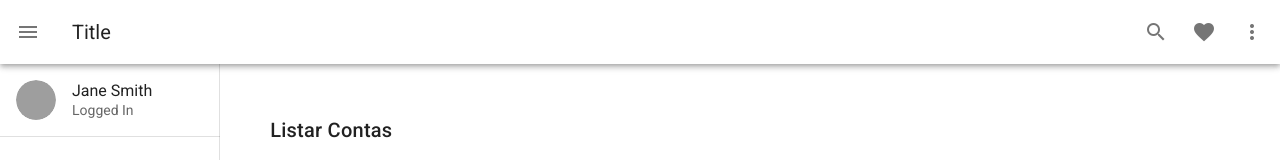
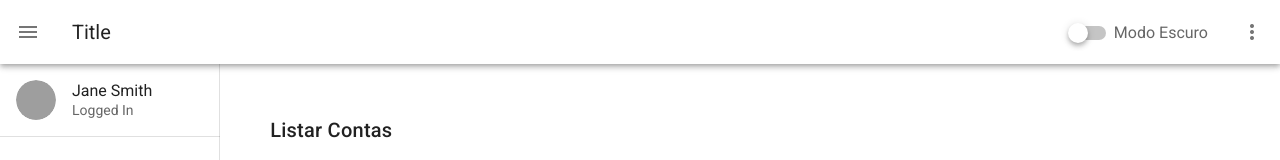
Before and after one commit to reistr85/auth-vuejs, a Vue app: page / in a window 1280 px wide. Shown: the top 160 px of the page. Built offline with nearby package versions, Linux system fonts and the light colour scheme; grey boxes are pictures that could not be loaded.

Commit message:
mode dark

```diff
--- a/src/App.vue
+++ b/src/App.vue
@@ -3,20 +3,18 @@
     <!-- <v-app-bar app absolute elevation="2"></v-app-bar> -->
 
     <v-card flat tile style="z-index: 999">
-      <v-toolbar>
+      <v-toolbar :dark="modeDark.value">
         <v-app-bar-nav-icon></v-app-bar-nav-icon>
 
         <v-toolbar-title>Title</v-toolbar-title>
 
         <v-spacer></v-spacer>
 
-        <v-btn icon>
-          <v-icon>mdi-magnify</v-icon>
-        </v-btn>
-
-        <v-btn icon>
-          <v-icon>mdi-heart</v-icon>
-        </v-btn>
+        <v-switch
+          v-model="modeDark.value"
+          :label="modeDark.label"
+          class="mt-6 mr-5"
+        ></v-switch>
 
         <v-btn icon>
           <v-icon>mdi-dots-vertical</v-icon>
@@ -24,9 +22,9 @@
       </v-toolbar>
     </v-card>
 
-    <v-card height="100%" class="mt-0">
+    <v-card height="100%" class="mt-0" :dark="modeDark.value">
       <div style="height: 100%; display: flex; width: 100%;">
-        <v-navigation-drawer permanent elevation="1">
+        <v-navigation-drawer  permanent elevation="1" height="100%">
           <template v-slot:prepend>
             <v-list-item two-line>
               <v-list-item-avatar>
@@ -42,7 +40,7 @@
 
           <v-divider></v-divider>
 
-          <v-card class="mx-auto" max-width="300" heigth="100%" elevation="0" tile>
+          <v-card class="mx-auto" max-width="300" heigth="100%" style="height: 100%;" elevation="0" tile>
             <v-list dense>
               <v-subheader>REPORTS</v-subheader>
 
@@ -82,7 +80,7 @@
           </div>
           <v-divider class="my-5"></v-divider>
 
-          <v-card class="mt-2 py-3 px-3" elevation="2" min-height="500">d</v-card>
+          <v-card class="mt-2 py-3 px-3" :color="modeDark.value ? '#333' : ''" elevation="2" min-height="500">d</v-card>
 
           <p class="caption text-center text--disabled mt-5" x-small>Todos os direitos reservados à MGE Tech - Siscomge - 2021</p>
         </div>
@@ -97,6 +95,10 @@ export default {
   name: 'App',
 
   data: () => ({
+    modeDark: {
+      value: false,
+      label: 'Modo Escuro'
+    },
     selectedItem: 0,
       items: [
         { text: 'Real-Time', icon: 'mdi-clock' },
@@ -146,10 +148,15 @@ export default {
         },
       ],
   }),
+  watch: {
+    ['modeDark.value']() {
+      this.modeDark.value ? this.modeDark.label = 'Modo Claro' : this.modeDark.label = 'Modo Escuro';
+    }
+  }
 };
 </script>
 
-<style scoped>
+<style>
 .main {
   height: 100%;
   width: 95%;
@@ -164,6 +171,11 @@ export default {
 
 .content-main {
   width: 100%;
-  background-color: red
+}
+
+.v-navigation-drawer__content {
+    height: 100%;
+    overflow-y: hidden !important;
+    overflow-x: hidden !important;
 }
 </style>
```
